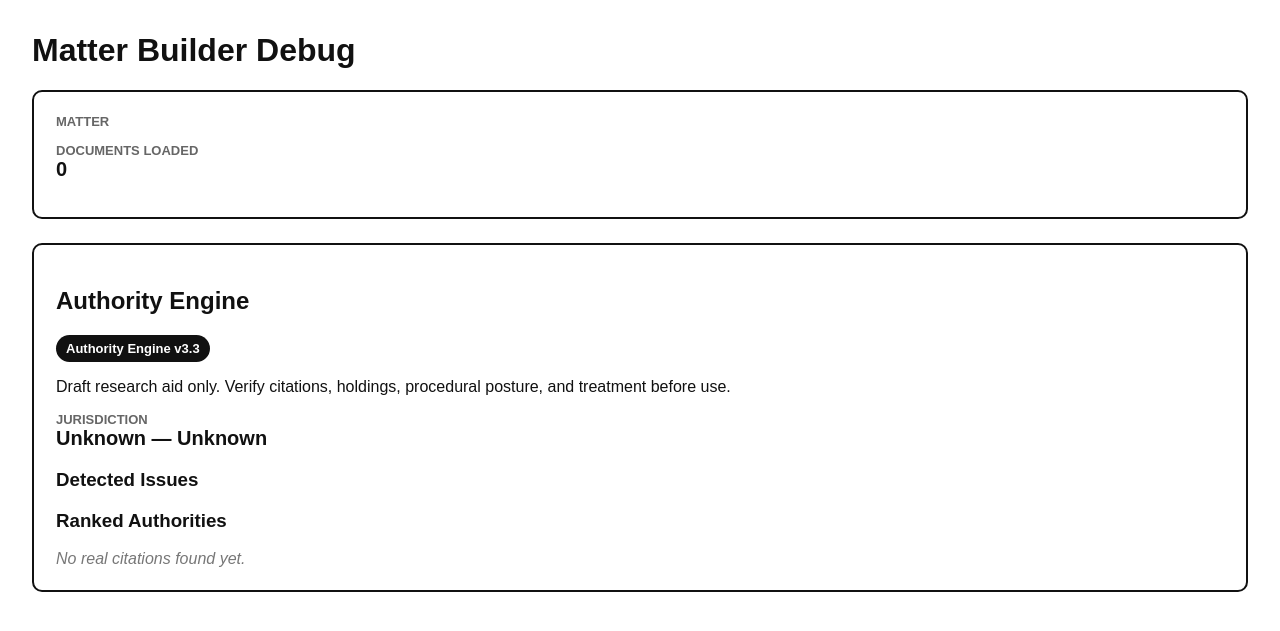
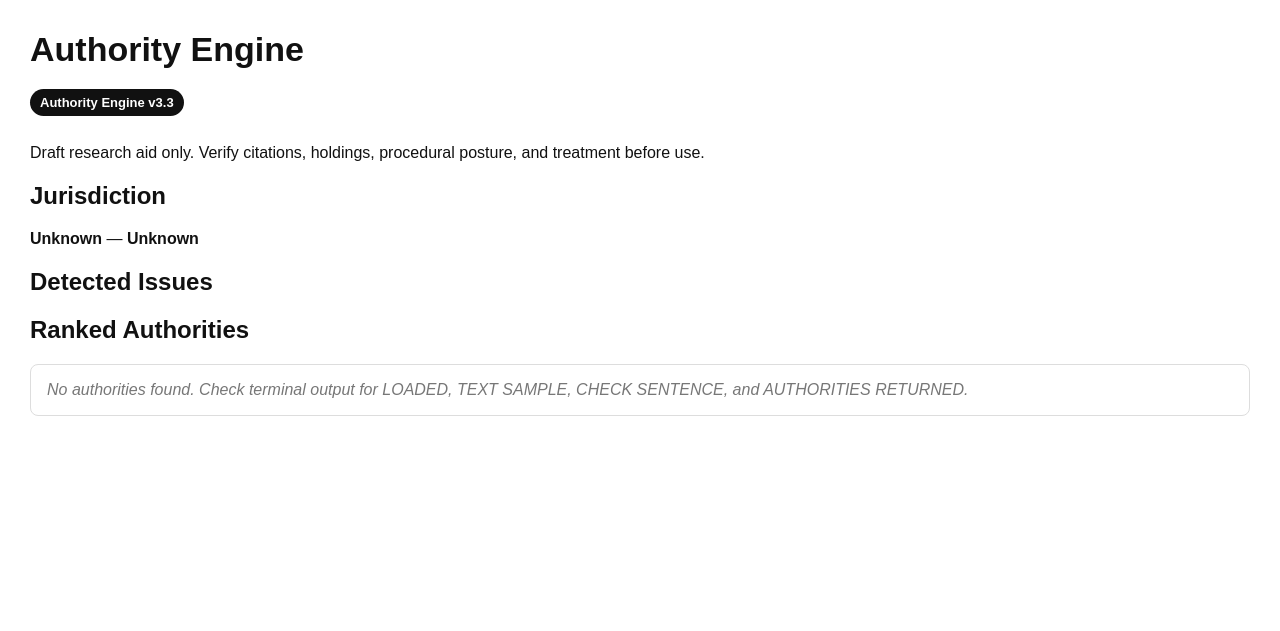
Before and after one commit to nhpcorp35/legal-ai, a Flask app: page /matter in a window 1280 px wide. Shown: the top 631 px of the page. Run offline with Flask 3, Linux system fonts and the light colour scheme.

Commit message:
Checkpoint Authority Engine v3.3 working baseline

```diff
--- a/templates/matter.html
+++ b/templates/matter.html
@@ -1,103 +1,132 @@
 <!DOCTYPE html>
 <html>
 <head>
-    <title>Matter Builder Debug</title>
+    <title>Authority Engine</title>
     <style>
         body {
             font-family: Arial, sans-serif;
-            margin: 32px;
+            margin: 30px;
             color: #111;
         }
 
-        .panel {
-            border: 2px solid #111;
-            border-radius: 10px;
-            padding: 22px;
-            margin-bottom: 24px;
-        }
-
-        .label {
-            font-size: 13px;
-            color: #666;
-            font-weight: 800;
-            text-transform: uppercase;
-        }
-
-        .value {
-            font-size: 20px;
-            font-weight: 800;
-            margin-bottom: 14px;
+        h1 {
+            font-size: 34px;
+            margin-bottom: 20px;
         }
 
         .badge {
             display: inline-block;
             background: #111;
             color: #fff;
+            border-radius: 999px;
             padding: 6px 10px;
-            border-radius: 999px;
             font-weight: 800;
             font-size: 13px;
+            margin-bottom: 12px;
         }
 
         .card {
             border: 1px solid #ddd;
             border-radius: 8px;
-            padding: 14px;
-            margin-top: 12px;
+            padding: 14px 16px;
+            margin-bottom: 14px;
+        }
+
+        .case-title {
+            font-weight: 900;
+            font-size: 20px;
+        }
+
+        .meta {
+            color: #555;
+            margin-top: 4px;
+        }
+
+        .tag {
+            display: inline-block;
+            background: #111;
+            color: #fff;
+            border-radius: 4px;
+            padding: 4px 7px;
+            font-size: 12px;
+            font-weight: 800;
+            margin-right: 6px;
+            margin-top: 8px;
+        }
+
+        .context {
+            margin-top: 10px;
+            background: #f5f5f5;
+            border-radius: 7px;
+            padding: 10px;
+            line-height: 1.45;
         }
 
         .empty {
             color: #777;
             font-style: italic;
+            border: 1px solid #ddd;
+            border-radius: 8px;
+            padding: 16px;
         }
     </style>
 </head>
 <body>
 
-<h1>Matter Builder Debug</h1>
+<h1>Authority Engine</h1>
 
-<div class="panel">
-    <div class="label">Matter</div>
-    <div class="value">{{ matter.matter_name }}</div>
-
-    <div class="label">Documents Loaded</div>
-    <div class="value">{{ matter.document_count }}</div>
-</div>
-
-<div class="panel">
-    <h2>Authority Engine</h2>
-    <span class="badge">{{ matter.real_authority_layer.version }}</span>
+<div class="badge">{{ matter.real_authority_layer.version }}</div>
 
 <p>{{ matter.real_authority_layer.verification_warning }}</p>
 
-    <div class="label">Jurisdiction</div>
-    <div class="value">
-        {{ matter.real_authority_layer.jurisdiction.state }} —
-        {{ matter.real_authority_layer.jurisdiction.court }}
-    </div>
+<h2>Jurisdiction</h2>
+<p>
+    <strong>{{ matter.real_authority_layer.jurisdiction.state }}</strong>
+    —
+    <strong>{{ matter.real_authority_layer.jurisdiction.court }}</strong>
+</p>
 
-    <h3>Detected Issues</h3>
+<h2>Detected Issues</h2>
 <ul>
     {% for issue in matter.real_authority_layer.issues_detected %}
         <li>{{ issue.issue }} ({{ issue.hits }} signal)</li>
     {% endfor %}
 </ul>
 
-    <h3>Ranked Authorities</h3>
+<h2>Ranked Authorities</h2>
 
 {% if matter.real_authority_layer.authorities %}
     {% for a in matter.real_authority_layer.authorities %}
         <div class="card">
-                <strong>{{ a.case_name }}</strong><br>
-                {{ a.authority_rank }} — score {{ a.relevance_score }}<br>
-                <p>{{ a.quote }}</p>
-                <small>{{ a.verification_status }}</small>
+            <div class="case-title">{{ a.case_name }}</div>
+
+            <div class="meta">
+                {{ a.authority_rank }} — score {{ a.relevance_score }}
+            </div>
+
+            <div>
+                <span class="tag">{{ a.side }}</span>
+                <span class="tag">{{ a.used_for }}</span>
+            </div>
+
+            <div class="context">
+                {{ a.context }}
+            </div>
+
+            <div class="meta">
+                {{ a.full_citation }}
+            </div>
+
+            <div class="meta">
+                {{ a.verification_status }}
+            </div>
         </div>
     {% endfor %}
 {% else %}
-        <div class="empty">No real citations found yet.</div>
+    <div class="empty">
+        No authorities found. Check terminal output for LOADED, TEXT SAMPLE, CHECK SENTENCE, and AUTHORITIES RETURNED.
+    </div>
 {% endif %}
-</div>
 
 </body>
 </html>
```
Lines whose indentation alone changed are shown as unchanged.
